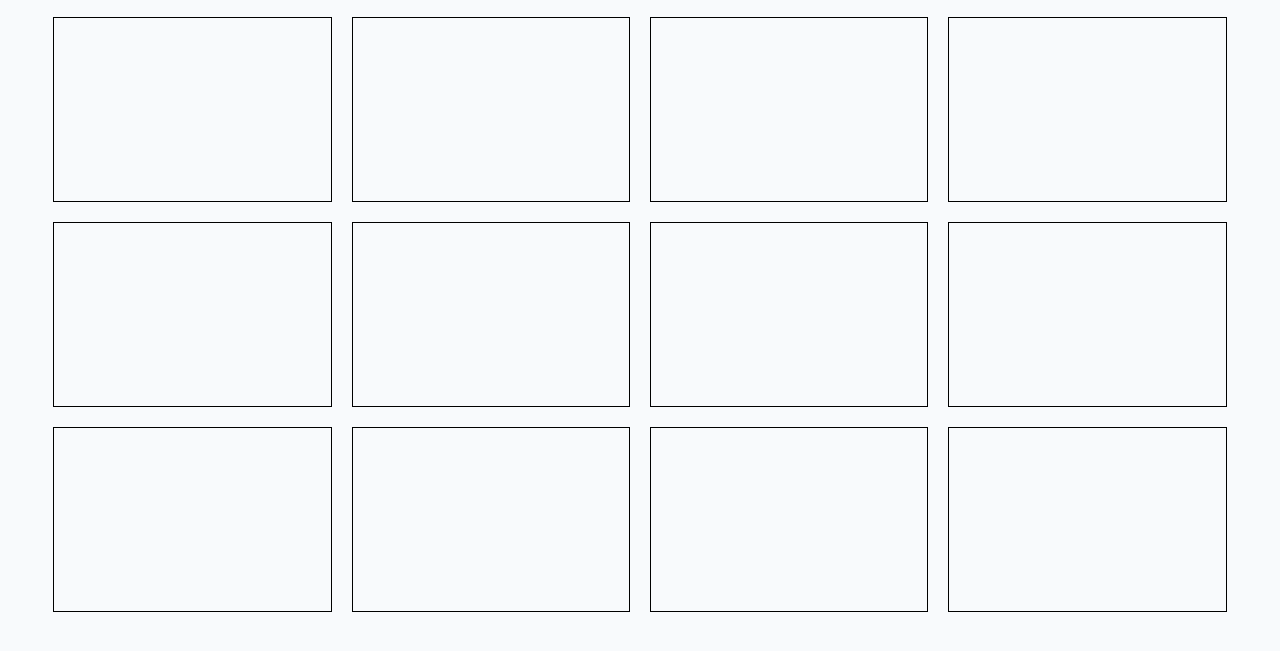
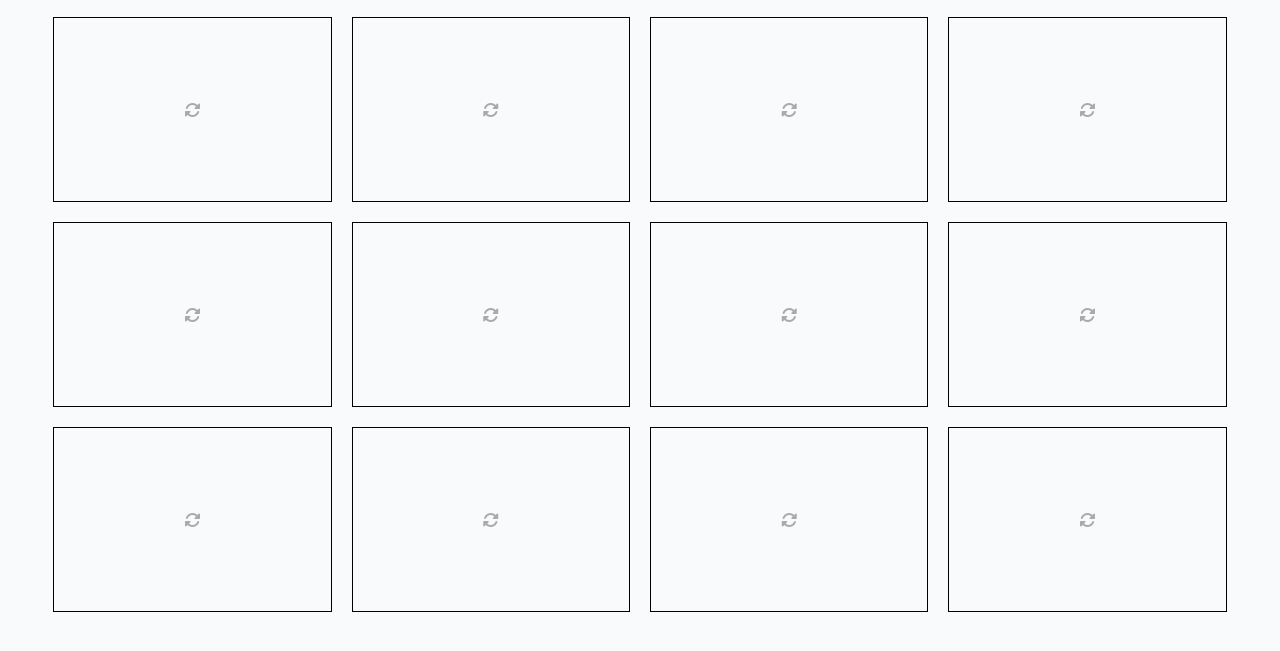
Before and after one commit to daniNKV/memotest, a plain HTML site: page index.html in a window 1280 px wide. Shown: the part 163-814 px from the top of the page. Drawn offline with nearby package versions, Linux system fonts and the light colour scheme.

Commit message:
Flip icons inside of cards

```diff
--- a/index.html
+++ b/index.html
@@ -8,7 +8,7 @@
 
     <link rel="stylesheet" href="./src/css/style.css">
     <script src="https://cdn.tailwindcss.com"></script>
-
+    <script src="https://kit.fontawesome.com/9a33d64d1e.js"></script>
     <script>
         tailwind.config = {
           theme: {
@@ -43,18 +43,18 @@
 
   <main class="mt-5">
     <div class="container h-screen mx-auto grid grid-cols-4 grid-rows-4 w-11/12 gap-3 md:gap-5 ">
-      <div class="border border-black w-full h-full hover:shadow-3xl hover:translate-x-2 hover:-translate-y-2 duration-200 ease-in"></div>
-      <div class="border border-black w-full h-full hover:shadow-3xl hover:translate-x-2 hover:-translate-y-2 duration-200 ease-in"></div>
-      <div class="border border-black w-full h-full hover:shadow-3xl hover:translate-x-2 hover:-translate-y-2 duration-200 ease-in"></div>
-      <div class="border border-black w-full h-full hover:shadow-3xl hover:translate-x-2 hover:-translate-y-2 duration-200 ease-in"></div>
-      <div class="border border-black w-full h-full hover:shadow-3xl hover:translate-x-2 hover:-translate-y-2 duration-200 ease-in"></div>
-      <div class="border border-black w-full h-full hover:shadow-3xl hover:translate-x-2 hover:-translate-y-2 duration-200 ease-in"></div>
-      <div class="border border-black w-full h-full hover:shadow-3xl hover:translate-x-2 hover:-translate-y-2 duration-200 ease-in"></div>
-      <div class="border border-black w-full h-full hover:shadow-3xl hover:translate-x-2 hover:-translate-y-2 duration-200 ease-in"></div>
-      <div class="border border-black w-full h-full hover:shadow-3xl hover:translate-x-2 hover:-translate-y-2 duration-200 ease-in"></div>
-      <div class="border border-black w-full h-full hover:shadow-3xl hover:translate-x-2 hover:-translate-y-2 duration-200 ease-in"></div>
-      <div class="border border-black w-full h-full hover:shadow-3xl hover:translate-x-2 hover:-translate-y-2 duration-200 ease-in"></div>
-      <div class="border border-black w-full h-full hover:shadow-3xl hover:translate-x-2 hover:-translate-y-2 duration-200 ease-in"></div>
+      <div class="card border border-black w-full h-full hover:shadow-3xl hover:translate-x-2 hover:-translate-y-2 duration-200 ease-in relative"></div>
+      <div class="card border border-black w-full h-full hover:shadow-3xl hover:translate-x-2 hover:-translate-y-2 duration-200 ease-in relative"></div>
+      <div class="card border border-black w-full h-full hover:shadow-3xl hover:translate-x-2 hover:-translate-y-2 duration-200 ease-in relative"></div>
+      <div class="card border border-black w-full h-full hover:shadow-3xl hover:translate-x-2 hover:-translate-y-2 duration-200 ease-in relative"></div>
+      <div class="card border border-black w-full h-full hover:shadow-3xl hover:translate-x-2 hover:-translate-y-2 duration-200 ease-in relative"></div>
+      <div class="card border border-black w-full h-full hover:shadow-3xl hover:translate-x-2 hover:-translate-y-2 duration-200 ease-in relative"></div>
+      <div class="card border border-black w-full h-full hover:shadow-3xl hover:translate-x-2 hover:-translate-y-2 duration-200 ease-in relative"></div>
+      <div class="card border border-black w-full h-full hover:shadow-3xl hover:translate-x-2 hover:-translate-y-2 duration-200 ease-in relative"></div>
+      <div class="card border border-black w-full h-full hover:shadow-3xl hover:translate-x-2 hover:-translate-y-2 duration-200 ease-in relative"></div>
+      <div class="card border border-black w-full h-full hover:shadow-3xl hover:translate-x-2 hover:-translate-y-2 duration-200 ease-in relative"></div>
+      <div class="card border border-black w-full h-full hover:shadow-3xl hover:translate-x-2 hover:-translate-y-2 duration-200 ease-in relative"></div>
+      <div class="card border border-black w-full h-full hover:shadow-3xl hover:translate-x-2 hover:-translate-y-2 duration-200 ease-in relative"></div>
 
 
 
--- a/src/css/style.css
+++ b/src/css/style.css
@@ -0,0 +1,12 @@
+/*  Icon inside of card*/
+.card::after {
+    content: '\f2f1';
+    font-family: 'Font Awesome 5 Free', Lato, sans-serif;
+    position: absolute;
+    top: 50%;
+    right: 50%;
+    font-weight: bold;
+    font-size: 1rem;
+    color: rgb(170, 170, 170);
+    transform: translate(50%, -50%);
+}
```
